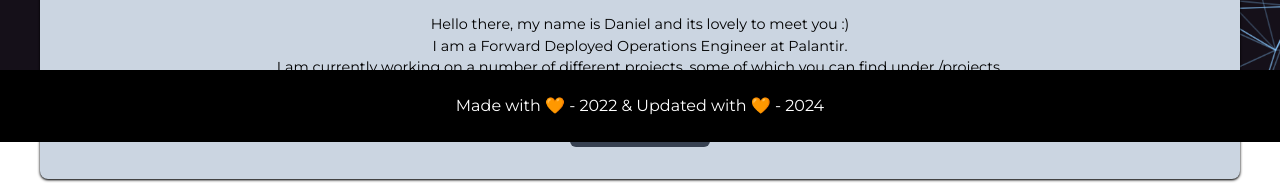
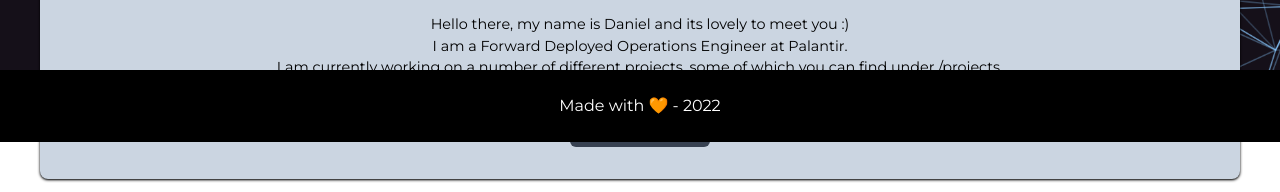
Before and after one commit to daniel-raad/web.d, a Next.js app: page / in a window 1280 px wide. Shown: the part 658-850 px from the top of the page. Built offline with nearby package versions, Linux system fonts and the light colour scheme; no server answers.

Commit message:
update date

```diff
--- a/components/Footer.js
+++ b/components/Footer.js
@@ -2,7 +2,7 @@ const Footer = () => {
 
     return (
         <div className="fixed left-0 bottom-0 right-0 text-center w-full text-white p-6 bg-black">
-            Made with 🧡 - 2022 & Updated with 🧡 - 2024
+            Made with 🧡 - 2022
         </div>
     );
 };
```
